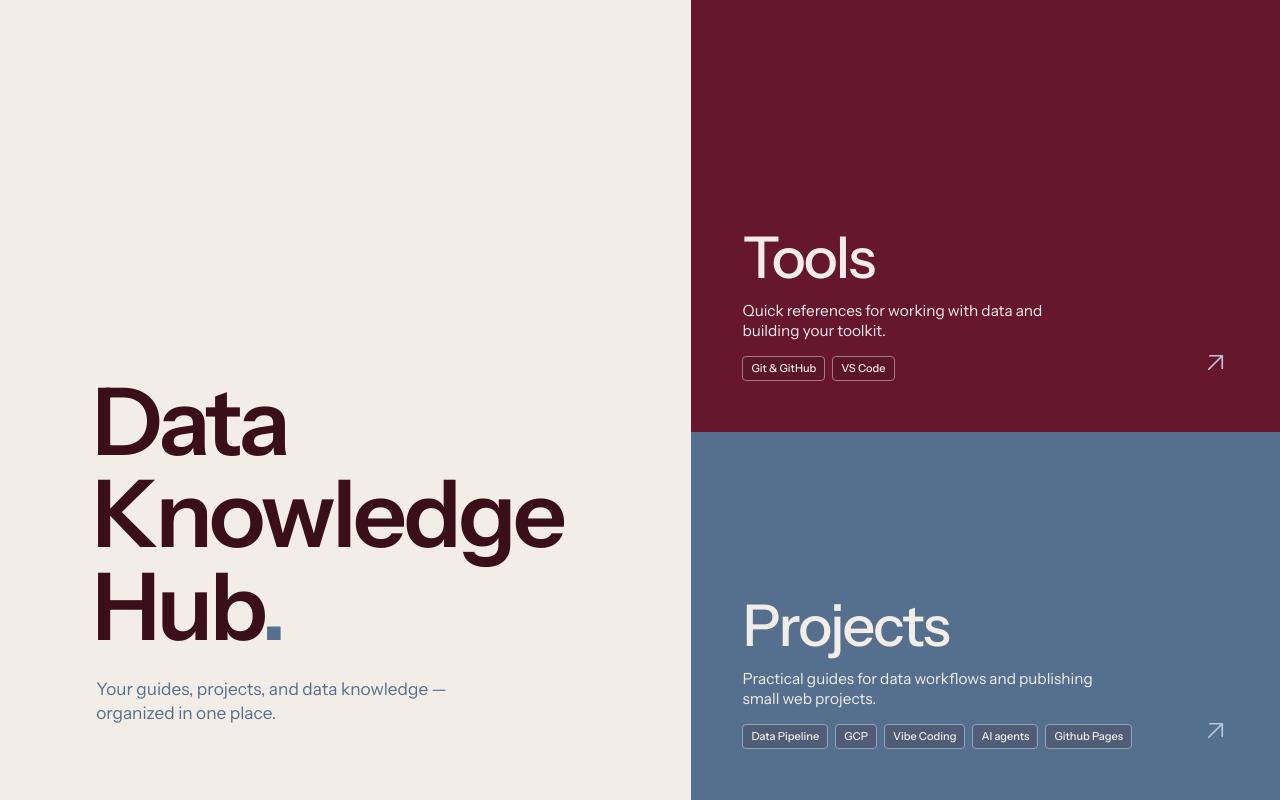
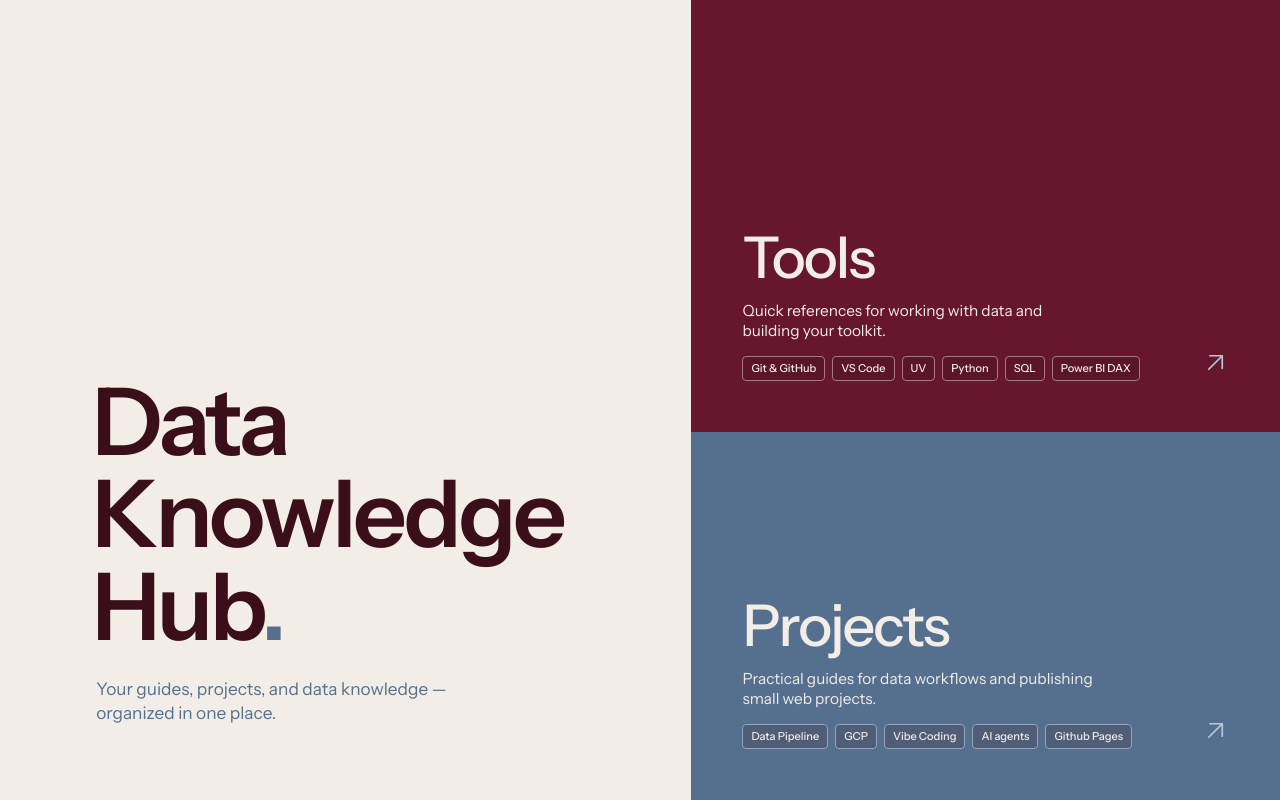
Before and after one commit to Ines-Benito-Diaz/data-knowledge-hub, a plain HTML site: page index.html in a window 1280 px wide. Drawn offline with Linux system fonts and the light colour scheme.

Commit message:
Index tools error fixed

```diff
--- a/index.html
+++ b/index.html
@@ -20,7 +20,7 @@
           <span class="gateway-path-title">Tools</span>
           <p class="gateway-path-description">Quick references for working with data and building your toolkit.</p>
           <ul class="gateway-path-tools" aria-label="Tools covered">
-            <li>Git &amp; GitHub</li><li>VS Code</li>
+            <li>Git &amp; GitHub</li><li>VS Code</li><li>UV</li><li>Python</li><li>SQL</li><li>Power BI DAX</li>
           </ul>
         </div>
         <svg aria-hidden="true" viewBox="0 0 24 24"><path d="M6 18 18 6M7 6h11v11"/></svg>
```
